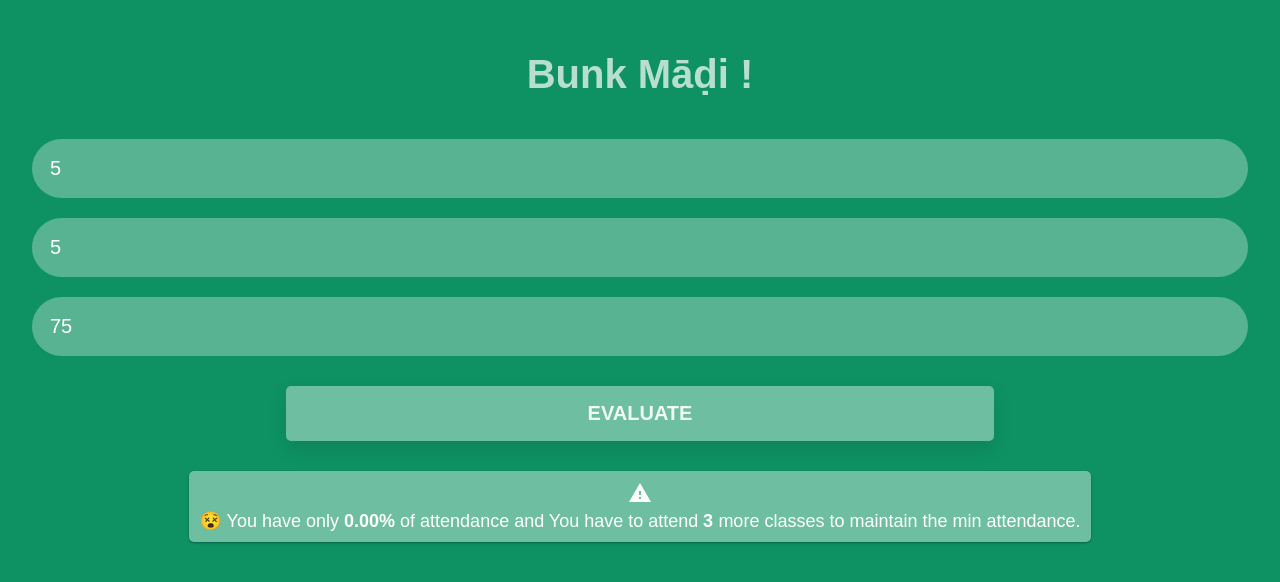
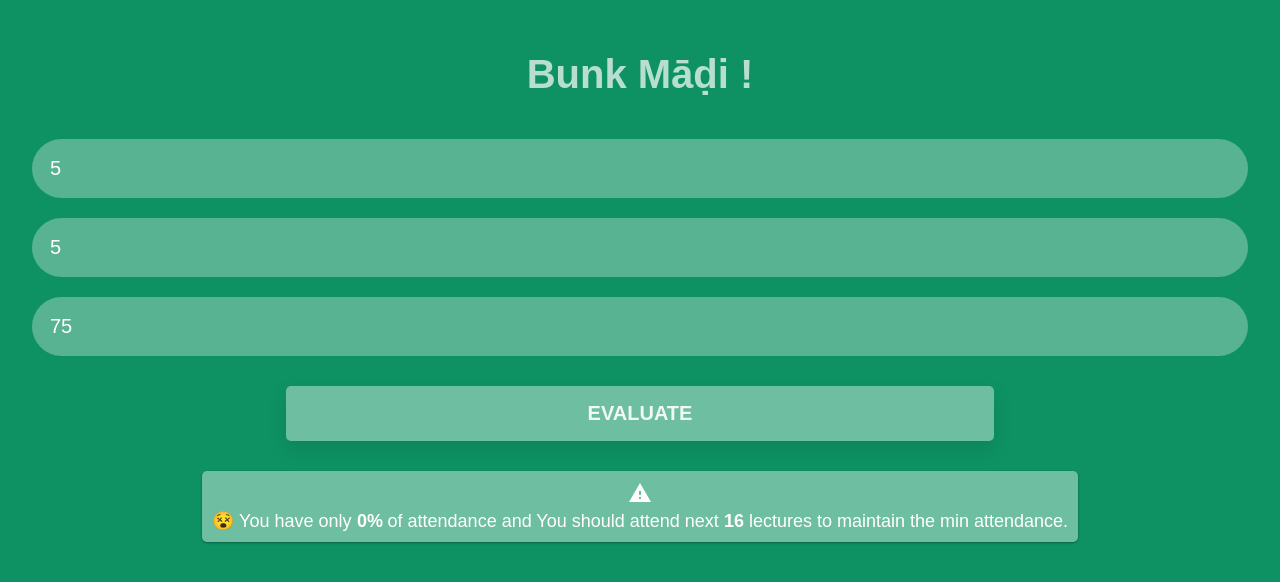
Before and after one commit to akhilvc10/bunk-madi, a React (Create React App) app: page / in a window 1280 px wide. Both pictures are taken after typing "5", "5" into the empty fields and a click on the button "EVALUATE". Shown: the top 582 px of the page. Built offline with nearby package versions, Linux system fonts and the light colour scheme; a web font is replaced by a local one.

Commit message:
modified the function and fixed some bugs

```diff
--- a/src/App.js
+++ b/src/App.js
@@ -3,70 +3,84 @@ import "./App.css";
 
 class App extends Component {
 	state = {
-		attendancePercentage: " ",
-		classesToAttend: ""
+		attendencePercent: " ",
+		classesToAttend: "",
+		criteria: ""
 	};
 
-	attendedRef = React.createRef();
+	lecturesHeldRef = React.createRef();
 	bunkedRef = React.createRef();
 	marginRef = React.createRef();
 
 	getAttendance = event => {
 		event.preventDefault();
 		/*eslint-disable */
-		const attended = parseInt(this.attendedRef.current.value);
+
+		const lecturesHeld = parseInt(this.lecturesHeldRef.current.value);
 		const bunked = parseInt(this.bunkedRef.current.value);
-		const margin = parseInt(this.marginRef.current.value);
+		const criteria = parseInt(this.marginRef.current.value);
+		const lecturesAttended = parseInt(lecturesHeld - bunked);
+		const attendencePercent = parseFloat(
+			((lecturesAttended * 100) / lecturesHeld).toFixed(2)
+		);
+		const classesToAttend =
+			(criteria * lecturesHeld - lecturesAttended * 100) / (100 - criteria);
 		/*eslint-enable */
-		const attendancePercentage = parseFloat(
-			100 - (bunked / attended) * 100
-		).toFixed(2);
-		const classesToAttend = Math.ceil(
-			((attendancePercentage - margin) / 100) * attended
-		);
+
 		this.setState({
-			attendancePercentage,
-			classesToAttend
+			attendencePercent,
+			classesToAttend,
+			criteria
 		});
 	};
 
 	render() {
 		let content;
-		if (this.state.classesToAttend !== "") {
-			if (this.state.classesToAttend <= -1) {
+
+		if (this.state.classesToAttend > 0) {
+			if (
+				this.state.lecturesAttended === this.state.lecturesHeld ||
+				this.state.criteria !== 100
+			) {
 				content = (
 					<div className="message">
 						<div>
-							<i class="material-icons">warning</i>
+							<i className="material-icons">warning</i>
 						</div>
 						<span role="img" aria-label="sad">
 							😵
 						</span>{" "}
 						You have only{" "}
-						<b className="element"> {this.state.attendancePercentage}%</b> of
-						attendance and You have to attend{" "}
-						<b className="element">{this.state.classesToAttend * -1}</b> more
-						classes to maintain the min attendance.
+						<b className="element"> {this.state.attendencePercent}%</b> of
+						attendance and You should attend next{" "}
+						<b className="element">{this.state.classesToAttend + 1}</b> lectures
+						to maintain the min attendance.
 					</div>
 				);
-			} else if (this.state.classesToAttend > 0) {
+			}
+		}
+		if (this.state.classesToAttend <= -1) {
+			const check = this.state.criteria / (100 - this.state.criteria);
+			/*eslint-disable */
+			const lectBunked = parseInt((-1 * this.state.classesToAttend) / check);
+			/*eslint-enable */
 			content = (
 				<div className="message">
 					<span role="img" aria-label="happy">
 						😁
 					</span>{" "}
-						You have{" "}
-						<b className="element">{this.state.attendancePercentage}%</b> of
-						attendance. You can bunk{" "}
-						<b className="element">{this.state.classesToAttend}</b> more
-						classes. Enjoy !
+					You have <b className="element">{this.state.attendencePercent}%</b> of
+					attendance. You can bunk <b className="element">{lectBunked}</b> more
+					lectures. Enjoy !
 				</div>
 			);
-			} else if (this.state.classesToAttend === 0) {
-				content = <div className="message">You have 75%. Lucky AF !</div>;
-			} else {
-				return;
 		}
+		if (this.state.classesToAttend === 0) {
+			content = (
+				<div className="message">
+					You have {this.state.attendencePercent}% of Attendace. Lucky AF !
+				</div>
+			);
 		}
 
 		return (
@@ -75,13 +89,13 @@ class App extends Component {
 					<h1>Bunk Māḍi !</h1>
 
 					<input
-						placeholder="Total Lectures"
+						placeholder="Total Lectures Held"
 						type="number"
 						pattern="[0-9]*"
 						inputMode="numeric"
 						required
-						ref={this.attendedRef}
-						name="attended"
+						ref={this.lecturesHeldRef}
+						name="lecturesheld"
 					/>
 					<input
 						placeholder="Bunked Lectures"
```
Lines whose indentation alone changed are shown as unchanged.
